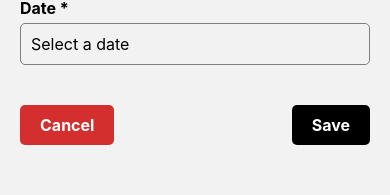
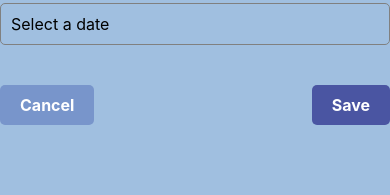
Before and after one commit to doudou2077/Assignment-2, a React Native app: screen /AddActivity in a window 390 px wide. Shown: the part 205-400 px from the top of the page. Built offline with nearby package versions, Linux system fonts and the light colour scheme.

Commit message:
update the sharedstyles: adjust the height and the padding top of the header

```diff
--- a/helperFile/sharedStyles.js
+++ b/helperFile/sharedStyles.js
@@ -1,10 +1,47 @@
 import { StyleSheet } from 'react-native';
+
+export const colors = {
+    primary: '#4A55A2',  // Dark blue color from the screenshots
+    secondary: '#7895CB', // Lighter blue color
+    background: '#A0BFE0', // Light blue background color
+    text: '#000000', // Black text color
+    white: '#FFFFFF',
+};
+
 
 export const sharedStyles = StyleSheet.create({
     container: {
         flex: 1,
-        padding: 20,
+        backgroundColor: colors.background,
     },
+    headerContainer: {
+        flexDirection: 'row',
+        alignItems: 'center',
+        justifyContent: 'center',
+        backgroundColor: colors.primary,
+        height: 100,  // Increase height to allow more space for the header
+        paddingTop: 40,  // Set padding to make space for the status bar (adjust based on device)
+        position: 'relative',
+    },
+    headerTextContainer: {
+        flex: 1,
+        alignItems: 'center',
+    },
+    headerText: {
+        color: colors.white,
+        fontSize: 20,
+        fontWeight: 'bold',
+    },
+    addButton: {
+        position: 'absolute',
+        right: 15,
+        paddingTop: 40,
+    },
+    addButtonText: {
+        color: colors.white,
+        fontSize: 16,
+    },
+
     label: {
         fontSize: 16,
         fontWeight: 'bold',
@@ -34,10 +71,3 @@ export const sharedStyles = StyleSheet.create({
         fontWeight: 'bold',
     },
 });
-
-export const colors = {
-    primary: 'black',
-    secondary: '#D32F2F',
-    background: '#f0f0f0',
-    text: '#333',
-};
```
